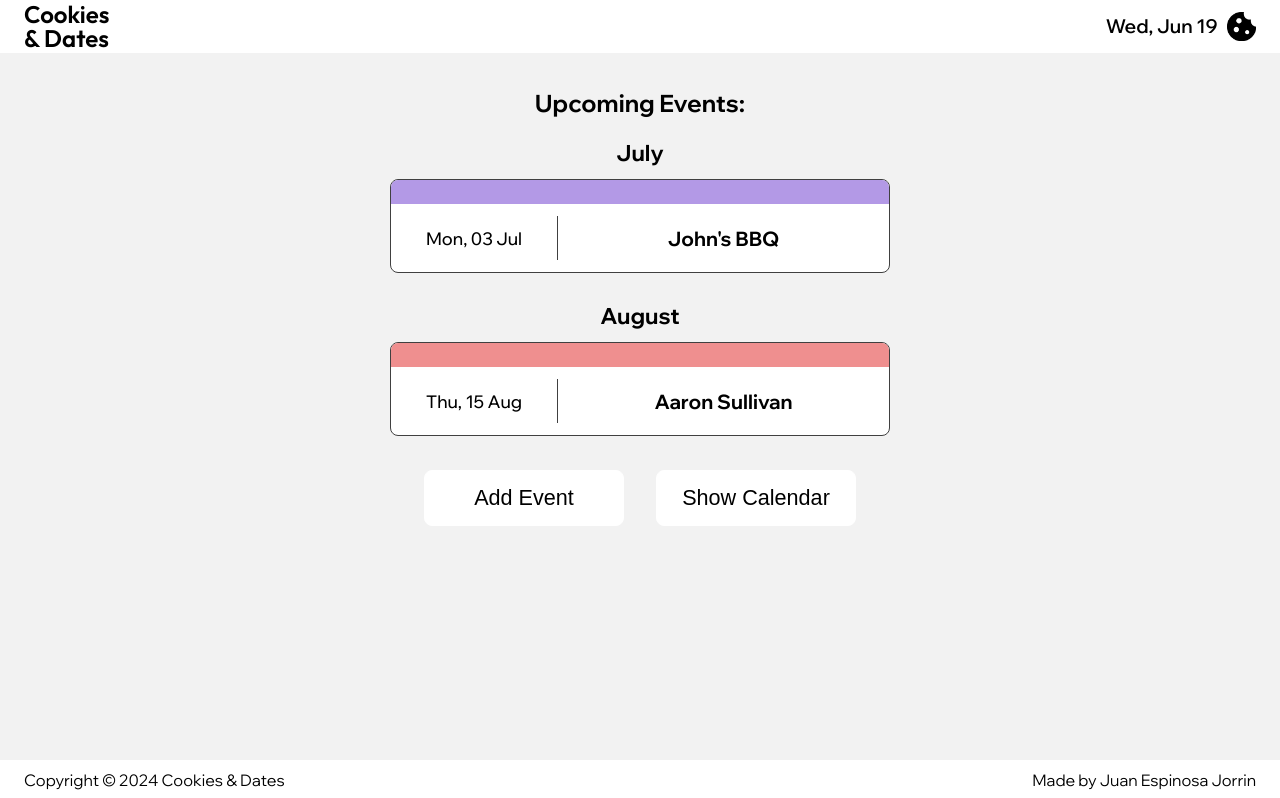
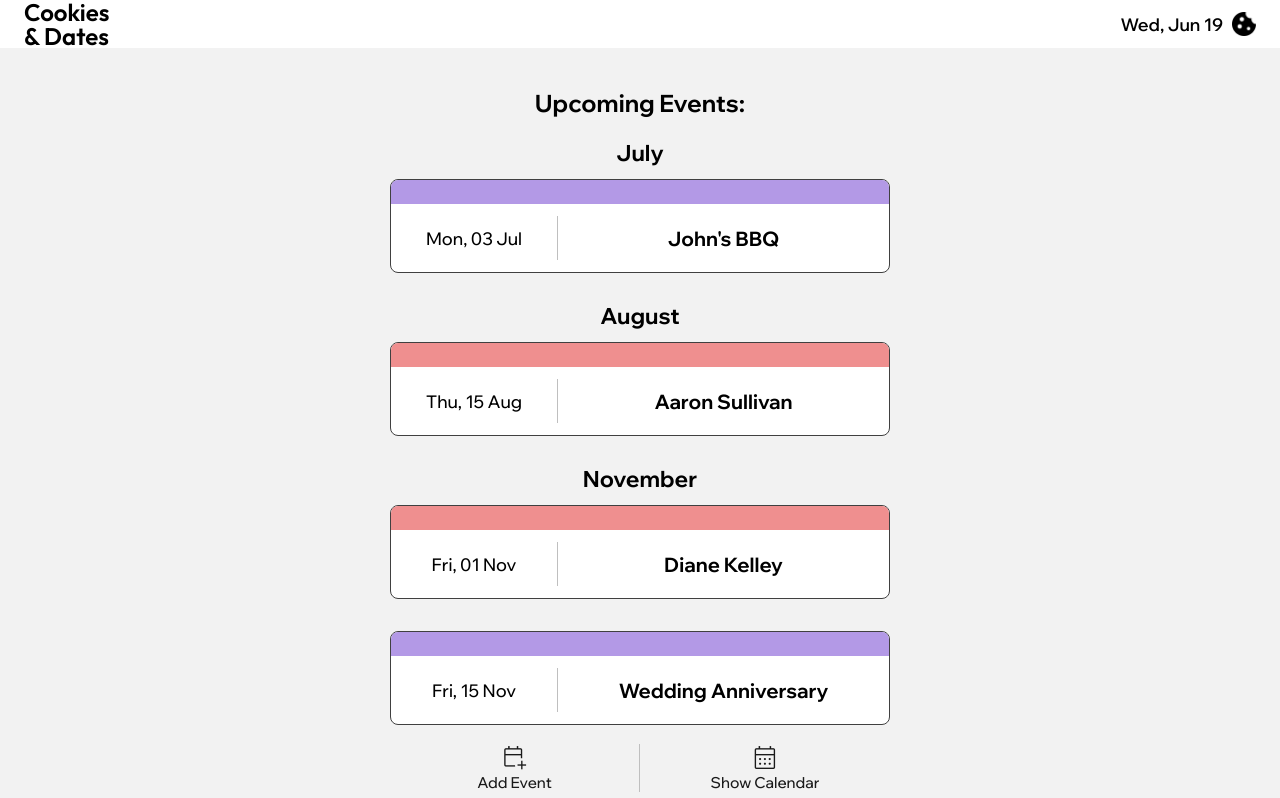
Before and after one commit to juanej88/cookies-dates, a React (Create React App) app: page / in a window 1280 px wide. Shown: the top 798 px of the page. Built offline with nearby package versions, Linux system fonts and the light colour scheme.

Commit message:
Style the ActionButtons

```diff
--- a/public/index.html
+++ b/public/index.html
@@ -14,14 +14,16 @@
 
     <meta property="og:title" content="Cookies & Dates" />
     <meta property="og:type" content="website application" />
-    <meta property="og:description" content="Web app for storing and receiving notifications for dates like birthdays and anniversaries, with personalised messages generated using ChatGPT's API." />
-    <meta property="og:url" content="https://cookiesdates.netlify.app" />
+    <meta property="og:description" content="Web app that empowers users to store dates in a database such as birthdays and anniversaries and receive timely notifications. It integrates the OpenAI API with ChatGPT to generate bespoken messages that users can send to their loved ones." />
+    <!-- <meta property="og:url" content="https://cookiesdates.netlify.app" /> -->
     <meta property="og:image" content="./logo192.png" />
 
     <link rel="preconnect" href="https://fonts.googleapis.com">
     <link rel="preconnect" href="https://fonts.gstatic.com" crossorigin>
     <link href="https://fonts.googleapis.com/css2?family=Outfit:wght@100..900&display=swap" rel="stylesheet">
     <link href="https://fonts.googleapis.com/css2?family=Wix+Madefor+Display:wght@400..800&display=swap" rel="stylesheet">
+
+    <link rel="stylesheet" href="https://fonts.googleapis.com/css2?family=Material+Symbols+Outlined:opsz,wght,FILL,GRAD@20..48,100..700,0..1,-50..200" />
 
     <title>Cookies & Dates</title>
   </head>
--- a/src/assets/styles/ActionButtons.css
+++ b/src/assets/styles/ActionButtons.css
@@ -1,34 +1,52 @@
 #action-buttons-section {
   background-color: hsl(0, 0%, 95%);
   width: 100%;
-  height: 4.25rem;
+  max-width: 500px;
+  padding-top: 0.5rem;
+  height: 4rem;
   position: sticky;
   bottom: 0px;
-  display: flex;
-  justify-content: center;
-  align-items: center;
+  display: grid;
+  grid-template-columns: repeat(2, 1fr);
 }
 
+
 .button {
-  background-color: hsl(0, 0%, 100%);
-  border: 1px solid hsl(0, 0%, 100%);
-  border-radius: 0.5rem;
-  margin: 0 1rem;
-  font-size: 1.25rem;
+  background-color: hsl(0, 0%, 95%);
+  font-size: 0.9rem;
   font-weight: 500;
-  width: 150px;
-  height: 3.25rem;
+  height: 3rem;
   cursor: pointer;
+  display: flex;
+  flex-direction: column;
+  align-items: center;
+  justify-content: center;
 }
 
-@media only screen and (min-width: 550px) {
-  #action-button-section {
-    height: 5.75rem;
+.button p {
+  color: hsl(0, 0%, 10%);
+}
+
+.material-symbols-outlined {
+  font-size: 1.75rem;
+  color: hsl(0, 0%, 10%);
+  font-variation-settings:
+  'FILL' 0,
+  'wght' 300,
+  'GRAD' 0,
+  'opsz' 48
+}
+
+#add-event-btn {
+  border-right: 1px solid hsl(0, 0%, 75%);
+}
+
+@media only screen and (min-width: 768px) {
+  .button {
+    font-size: 0.95rem;
   }
 
-  .button {
-    font-size: 1.35rem;
-    width: 200px;
-    height: 3.5rem;
+  .material-symbols-outlined {
+    font-size: 1.8rem;
   }
 }
--- a/src/assets/styles/Footer.css
+++ b/src/assets/styles/Footer.css
@@ -10,6 +10,6 @@ footer {
 @media only screen and (min-width: 768px) {
   footer {
     padding: 0 1.5rem;
-    font-size: 1rem;
+    font-size: 0.9rem;
   }
 }
--- a/src/assets/styles/Header.css
+++ b/src/assets/styles/Header.css
@@ -26,14 +26,14 @@ header {
 }
 
 .user > p {
-  font-size: 1.2rem;
+  font-size: 1.1rem;
   font-weight: 600;
   padding-right: 0.5em;
 }
 
 #menu-icon {
-  width: 1.8rem;
-  height: 1.8rem;
+  width: 1.5rem;
+  height: 1.5rem;
   background-image: url('../icons/menuIcon1.png');
   background-size: cover;
   cursor: pointer;
--- a/src/assets/styles/Main.css
+++ b/src/assets/styles/Main.css
@@ -68,7 +68,7 @@ aside.event-details > p {
 }
 
 aside.event-details > p:nth-child(2) {
-  border-left: 1px solid hsl(0, 0%, 25%);
+  border-left: 1px solid hsl(0, 0%, 75%);
   padding: 0 0.25rem;
   font-size: 1.25rem;
   font-weight: 700;
--- a/src/components/ActionButtons.jsx
+++ b/src/components/ActionButtons.jsx
@@ -18,8 +18,14 @@ const ActionButtons = () => {
   return (
     <section id='action-buttons-section'>
       {modal && <Modal toggleModal={toggleModal} />}
-      <button id='add-date-btn' className='button' onClick={toggleModal}>Add Event</button>
-      <button id='show-calendar-btn' className='button'>Show Calendar</button>
+      <div role='button' id='add-event-btn' className='button' onClick={toggleModal}>
+        <span class="material-symbols-outlined">
+          calendar_add_on
+        </span><p>Add Event</p></div>
+      <div role='button' id='show-calendar-btn' className='button'>
+        <span class="material-symbols-outlined">
+          calendar_month
+        </span><p>Show Calendar</p></div>
     </section>
   );
 };
--- a/src/components/Main.jsx
+++ b/src/components/Main.jsx
@@ -74,7 +74,7 @@ const Main = () => {
           </article>
         </section>
 
-        {/* <section className='month-events'>
+        <section className='month-events'>
           <h2>November</h2>
           <article className='event-card'>
             <div className='event-identifier birthday'></div>
@@ -87,7 +87,7 @@ const Main = () => {
             <div className='event-identifier event'></div>
             <aside className='event-details'>
               <p>Fri, 15 Nov</p>
-              <p>Our Wedding Anniversary</p>
+              <p>Wedding Anniversary</p>
             </aside>
           </article>
           <article className='event-card'>
@@ -97,7 +97,7 @@ const Main = () => {
               <p>Ana Wells</p>
             </aside>
           </article>
-        </section> */}
+        </section>
 
         {/* {eventCards} */}
       <ActionButtons />
```
